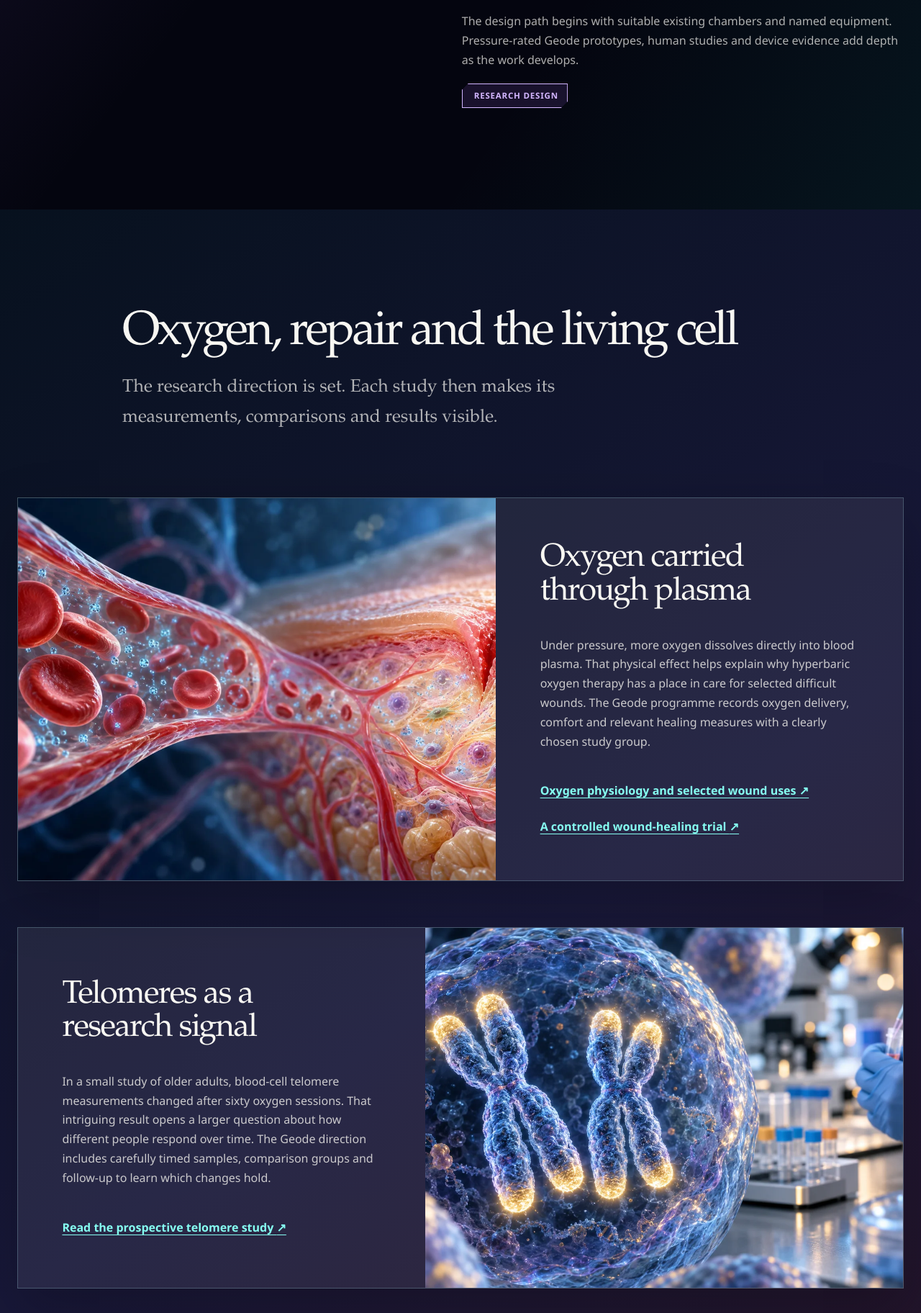
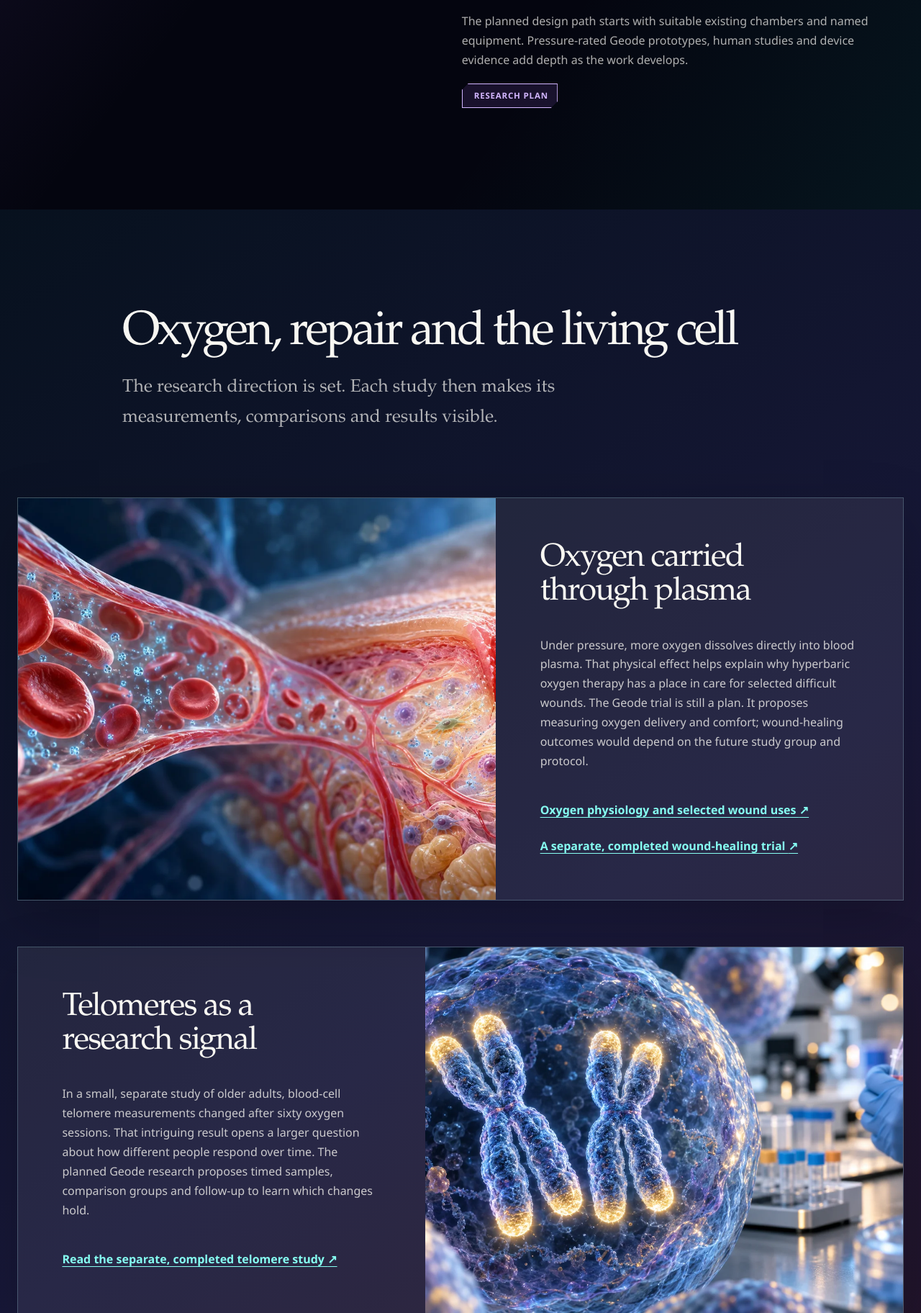
Before and after one commit to auraofintelligence/Oceania-healthy-de-slop-co-ops, a website: page aura-geode/index.html in a window 1280 px wide. Shown: the part 1244-3068 px from the top of the page at 72% size. Drawn offline with Linux system fonts and the light colour scheme.

Commit message:
Clarify Geode trial is planned, not underway

```diff
--- a/aura-geode/index.html
+++ b/aura-geode/index.html
@@ -79,8 +79,8 @@
           <div class="section-title reveal"><h2>A joined-up research direction</h2></div>
           <div class="sovereign-copy reveal">
             <p class="large-copy">This programme brings professionally supported oxygen therapy together with chosen light, sound, sensing and private reflection. The Geode gives the experience a physical form, while an owner-held digital twin helps each person notice patterns over time.</p>
-            <p>The design path begins with suitable existing chambers and named equipment. Pressure-rated Geode prototypes, human studies and device evidence add depth as the work develops.</p>
-            <span class="status-mark status-future">Research design</span>
+            <p>The planned design path starts with suitable existing chambers and named equipment. Pressure-rated Geode prototypes, human studies and device evidence add depth as the work develops.</p>
+            <span class="status-mark status-future">Research plan</span>
           </div>
         </div>
       </section>
@@ -88,8 +88,8 @@
       <section class="world-section geode-discovery-section" id="geode-research">
         <div class="wrap section-heading reveal"><h2>Oxygen, repair and the living cell</h2><p>The research direction is set. Each study then makes its measurements, comparisons and results visible.</p></div>
         <div class="wrap geode-discovery-grid">
-          <article class="geode-discovery-card reveal"><img src="../assets/images/geode-plasma-wound-research.webp" alt="Concept biomedical artwork of oxygen carried in blood plasma toward a healing patch of skin." width="1600" height="900" loading="lazy" decoding="async"><div><h3>Oxygen carried through plasma</h3><p>Under pressure, more oxygen dissolves directly into blood plasma. That physical effect helps explain why hyperbaric oxygen therapy has a place in care for selected difficult wounds. The Geode programme records oxygen delivery, comfort and relevant healing measures with a clearly chosen study group.</p><a href="https://uhms.org/resources/featured-resources/hbo-indications.html">Oxygen physiology and selected wound uses <span aria-hidden="true">↗</span></a><a href="https://pubmed.ncbi.nlm.nih.gov/20427683/">A controlled wound-healing trial <span aria-hidden="true">↗</span></a></div></article>
-          <article class="geode-discovery-card reveal"><img src="../assets/images/geode-telomere-research.webp" alt="Concept laboratory artwork of chromosome ends and a blood sample used to explore telomere research." width="1600" height="900" loading="lazy" decoding="async"><div><h3>Telomeres as a research signal</h3><p>In a small study of older adults, blood-cell telomere measurements changed after sixty oxygen sessions. That intriguing result opens a larger question about how different people respond over time. The Geode direction includes carefully timed samples, comparison groups and follow-up to learn which changes hold.</p><a href="https://pmc.ncbi.nlm.nih.gov/articles/PMC7746357/">Read the prospective telomere study <span aria-hidden="true">↗</span></a></div></article>
+          <article class="geode-discovery-card reveal"><img src="../assets/images/geode-plasma-wound-research.webp" alt="Concept biomedical artwork of oxygen carried in blood plasma toward a healing patch of skin." width="1600" height="900" loading="lazy" decoding="async"><div><h3>Oxygen carried through plasma</h3><p>Under pressure, more oxygen dissolves directly into blood plasma. That physical effect helps explain why hyperbaric oxygen therapy has a place in care for selected difficult wounds. The Geode trial is still a plan. It proposes measuring oxygen delivery and comfort; wound-healing outcomes would depend on the future study group and protocol.</p><a href="https://uhms.org/resources/featured-resources/hbo-indications.html">Oxygen physiology and selected wound uses <span aria-hidden="true">↗</span></a><a href="https://pubmed.ncbi.nlm.nih.gov/20427683/">A separate, completed wound-healing trial <span aria-hidden="true">↗</span></a></div></article>
+          <article class="geode-discovery-card reveal"><img src="../assets/images/geode-telomere-research.webp" alt="Concept laboratory artwork of chromosome ends and a blood sample used to explore telomere research." width="1600" height="900" loading="lazy" decoding="async"><div><h3>Telomeres as a research signal</h3><p>In a small, separate study of older adults, blood-cell telomere measurements changed after sixty oxygen sessions. That intriguing result opens a larger question about how different people respond over time. The planned Geode research proposes timed samples, comparison groups and follow-up to learn which changes hold.</p><a href="https://pmc.ncbi.nlm.nih.gov/articles/PMC7746357/">Read the separate, completed telomere study <span aria-hidden="true">↗</span></a></div></article>
         </div>
       </section>
 
@@ -118,7 +118,7 @@
           <div class="pads-copy reveal">
             <h2>A personal atmosphere, designed around the person</h2>
             <p class="large-copy">The Personal Atmosphere Delivery System (PADS) concept explores a personal mask with a controlled breathing supply while the wider chamber uses a separately managed atmosphere. That separation creates a clear engineering question with real promise for comfort, control and research.</p>
-            <p>The design route defines gas delivery, pressure behaviour, sensing, alarms and cleaning; models the full system; then tests prototypes against the intended use and relevant device requirements. Named component records support the path towards a human study.</p>
+            <p>The proposed design route covers gas delivery, pressure behaviour, sensing, alarms and cleaning; full-system modelling; and prototype tests against the intended use and relevant device requirements. Named component records would support the path towards a human study.</p>
             <span class="status-mark status-future">Device research pathway</span>
           </div>
         </div>
@@ -161,7 +161,7 @@
         <div class="wrap section-heading reveal"><h2>How the joined-up study learns</h2><p>Clear comparisons, meaningful measures and participant choice turn the declared direction into useful shared learning.</p></div>
         <div class="wrap geode-method-grid">
           <article class="geode-method-card reveal"><span>01</span><h3>Start with a baseline</h3><p>Record what matters to participants before sessions: attention, sleep, day-to-day function, comfort and their own sense of restoration. Agree on established measures and follow-up times.</p></article>
-          <article class="geode-method-card reveal"><span>02</span><h3>Compare the ingredients</h3><p>A study shaped with participants, clinicians and ethics reviewers compares suitable controls with professionally supervised oxygen sessions, then explores whether added light, sound and chosen reflection change the experience or measured outcomes.</p></article>
+          <article class="geode-method-card reveal"><span>02</span><h3>Compare the ingredients</h3><p>The proposed study design, shaped with participants, clinicians and ethics reviewers, compares suitable controls with professionally supervised oxygen sessions. It then explores whether added light, sound and chosen reflection change the experience or measured outcomes.</p></article>
           <article class="geode-method-card reveal"><span>03</span><h3>Learn person by person</h3><p>Optional, owner-held records show which session features suit which people. Group results sit beside comfort, accessibility and unwanted effects, then inform the next design.</p></article>
         </div>
         <div class="wrap geode-method-links reveal"><a class="faceted-link faceted-link-light" href="https://www.tga.gov.au/resources/guidance/understanding-evidence-requirements-market-authorisation-medical-devices">Medical-device evidence pathway <span aria-hidden="true">↗</span></a><a class="faceted-link faceted-link-light" href="https://www.tga.gov.au/resources/resource/guidance/australian-clinical-trial-handbook">Australian clinical trial handbook <span aria-hidden="true">↗</span></a><a class="faceted-link faceted-link-light" href="https://www.nhmrc.gov.au/research-policy/ethics/national-statement-ethical-conduct-human-research">Human research ethics <span aria-hidden="true">↗</span></a><a class="faceted-link faceted-link-light" href="https://pubmed.ncbi.nlm.nih.gov/32589613/">A healthy-ageing research lead <span aria-hidden="true">↗</span></a></div>
@@ -179,7 +179,7 @@
 
       <section class="world-section geode-sensing-section" id="geode-sensing">
         <div class="wrap geode-sensing-stage">
-          <div class="reveal"><h2>Sensing what matters to the person</h2><p class="large-copy">The research design includes a clear picture of the chamber, the body and the person's own experience. Each measure has a purpose and a place in the study.</p><p>Engineering work tests chamber pressure, breathing-gas flow and composition, temperature, humidity, oxygen levels and alarms. Participant studies consider heart rate, breathing, movement, sleep, optional brain-wave readings, biological samples and the person's own account. Equipment placement and use follow the chamber design and study review.</p><h3>A proposed mind-over-matter coefficient</h3><p>Luke's proposed coefficient puts the relationship between expectation, personal meaning and observed change into a study design. Researchers record expectations beforehand, compare suitable groups and look at measured and self-reported outcomes together, building an evidence base for the new measure.</p></div>
+          <div class="reveal"><h2>Sensing what matters to the person</h2><p class="large-copy">The research plan brings together the chamber, the body and the person's own experience. Each proposed measure has a purpose and a place in a future study.</p><p>Planned engineering tests cover chamber pressure, breathing-gas flow and composition, temperature, humidity, oxygen levels and alarms. Proposed participant measures include heart rate, breathing, movement, sleep, optional brain-wave readings, biological samples and the person's own account. Equipment placement and use remain part of chamber design and study review.</p><h3>A proposed mind-over-matter coefficient</h3><p>Luke's proposed coefficient puts the relationship between expectation, personal meaning and observed change into a future study design. The plan is to record expectations beforehand, compare suitable groups and look at measured and self-reported outcomes together, building an evidence base for the new measure.</p></div>
           <figure class="reveal"><img src="../assets/images/geode-local-twin.webp" alt="Concept artwork of a person reflecting at an owner-held computer after a chamber session, with a visual personal digital twin on screen." width="1600" height="900" loading="lazy" decoding="async"><figcaption>After the session, reflection and selected records stay with the person on their own hardware.</figcaption></figure>
         </div>
       </section>
```
Also changed, not shown: tools/build-site.mjs (+7 -7 lines).
